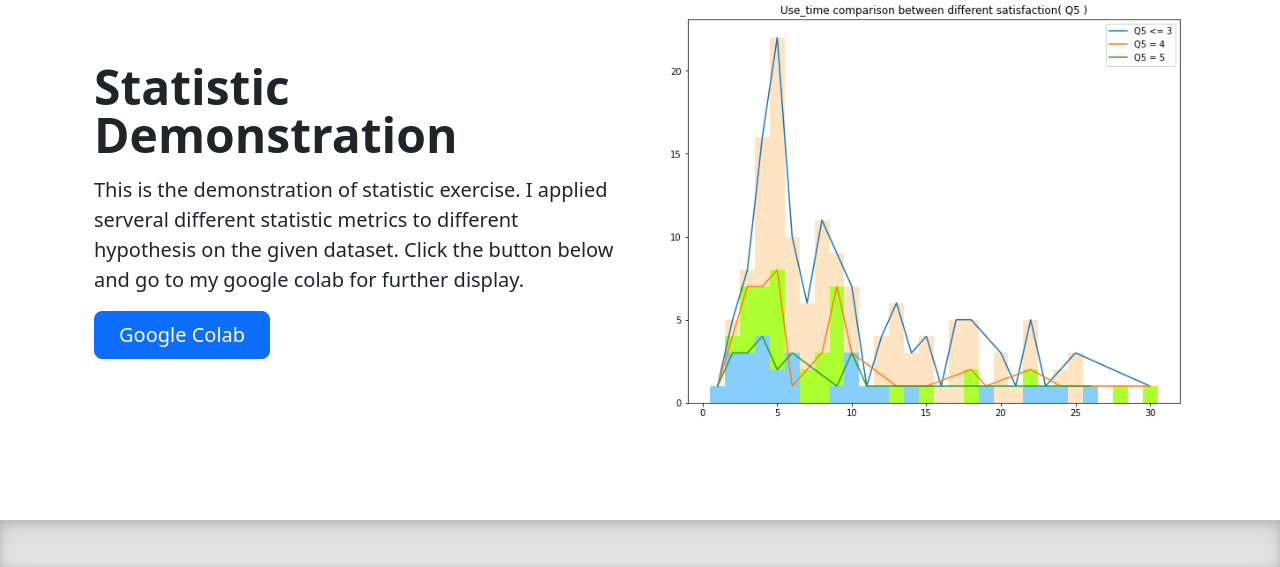
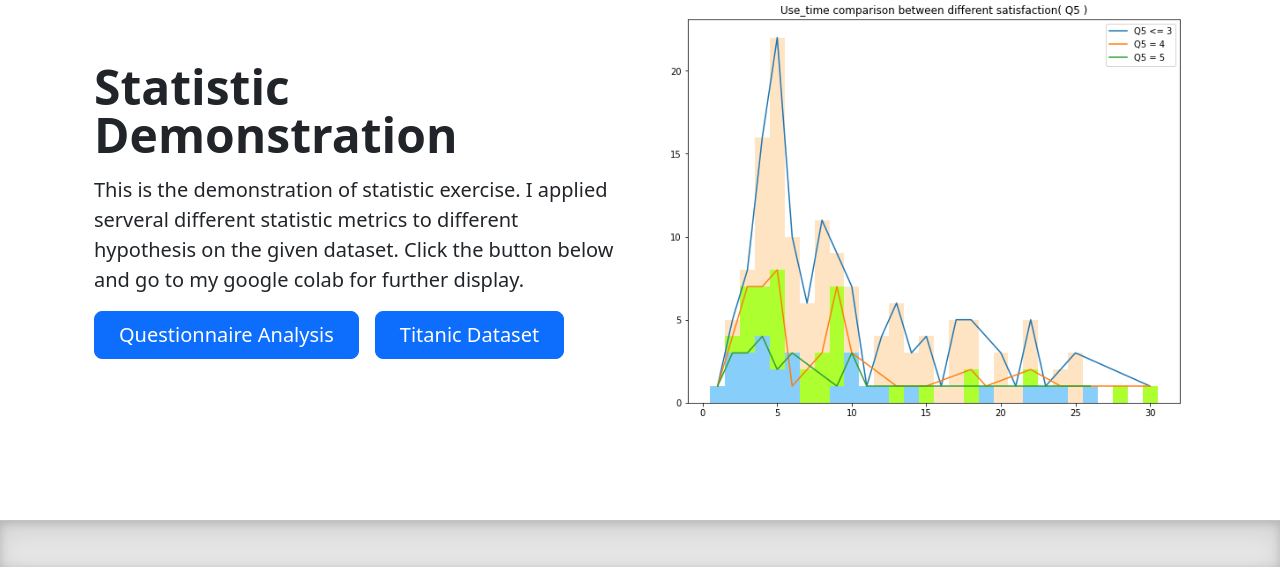
Before and after one commit to lzh107u/iir-summer-tutorial-demo, a Django app: page /tutor1/analysis/ in a window 1280 px wide. Shown: the part 1280-1847 px from the top of the page. Run offline with Django 4.2, Linux system fonts and the light colour scheme; parts of the project's set-up code (start-up, migrations or seed data) failed here and were passed over; some libraries are stand-ins or nearby versions.

Commit message:
modified files 0905

```diff
--- a/tutor0720/tutor1/templates/tutor1/index_v2.html
+++ b/tutor0720/tutor1/templates/tutor1/index_v2.html
@@ -181,7 +181,7 @@
                 <li class="nav-item"><a href="similarity/1/{{ next }}" class="nav-link">Template Matching</a></li>
                 <li class="nav-item"><a href="https://drive.google.com/file/d/1sqIxqS7WDDo1BzN6VOKSH6z_-PYts9JY/view?usp=sharing" class="nav-link">NLP</a></li>
                 <li class="nav-item"><a href="https://colab.research.google.com/drive/1kVyKmEMpQA8iNIBq8ci2GV9cRdcwJM8s?usp=sharing" class="nav-link">Statistic</a></li>
-                <li class="nav-item"><a href="{% static 'tutor1/Album_example_Bootstrap_v5_2.html' %}" class="nav-link">Rating</a></li>
+                <li class="nav-item"><a href="/tutor1/analysis/movies/" class="nav-link">Rating</a></li>
                 <li class="nav-item"><a href="https://colab.research.google.com/drive/1zSfG0tezfgq7oOSIHS0P1B8SThscDpzM?usp=sharing" class="nav-link">Unet</a></li>
             </ul>
         </header>
@@ -249,7 +249,10 @@
                 <p class="lead">This is the demonstration of statistic exercise. I applied serveral different statistic metrics to different hypothesis on the given dataset. Click the button below and go to my google colab for further display.</p>
                 <div class="d-grid gap-2 d-md-flex justify-content-md-start">
                     <a href="https://colab.research.google.com/drive/1kVyKmEMpQA8iNIBq8ci2GV9cRdcwJM8s?usp=sharing">
-                        <button type="button" class="btn btn-primary btn-lg px-4 me-md-2">Google Colab</button>
+                        <button type="button" class="btn btn-primary btn-lg px-4 me-md-2">Questionnaire Analysis</button>
+                    </a>
+                    <a href="https://drive.google.com/file/d/1iibnOH-k20yRRAVmHHHfwl6t4JRzw4-l/view?usp=sharing">
+                        <button type="button" class="btn btn-primary btn-lg px-4 me-md-2">Titanic Dataset</button>
                     </a>
                 </div>
             </div>
```
